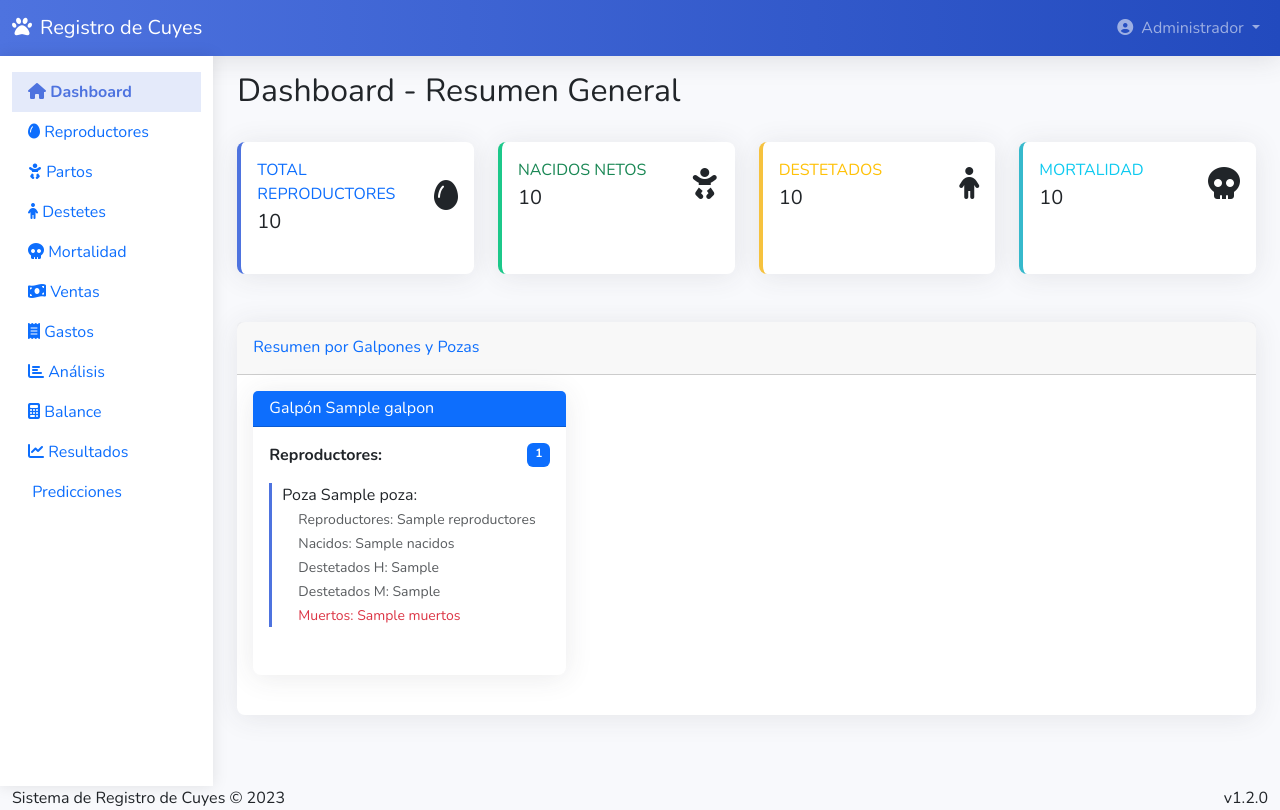
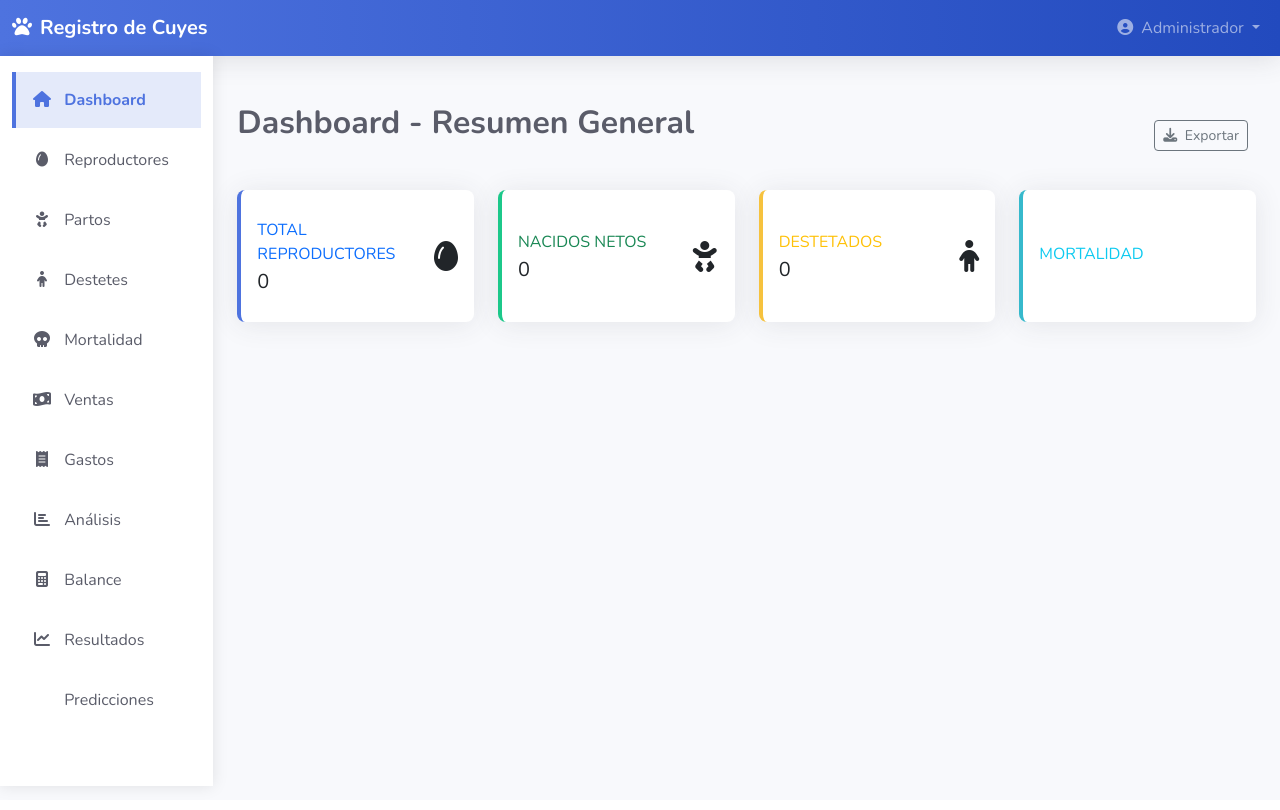
Before and after one commit to Javh9/registro-cuyes, a Flask app: template templates/index.html in a window 1280 px wide. Run offline with Flask 3, Linux system fonts and the light colour scheme; the template is opened without the code that fills it: most values are stand-ins (such as "Sample title", 1, 10 or a date in 2020); some libraries are stand-ins or nearby versions.

Commit message:
arreglando interfaz 11

```diff
--- a/templates/index.html
+++ b/templates/index.html
@@ -18,29 +18,47 @@
             --light: #f8f9fc;
             --dark: #5a5c69;
         }
-        body { background-color: #f8f9fc; font-family: 'Nunito', sans-serif; padding-top: 0; }
-        .navbar-custom { background: linear-gradient(90deg, var(--primary) 0%, #224abe 100%); box-shadow: 0 0.15rem 1.75rem 0 rgba(58, 59, 69, 0.15); }
-        .sidebar { min-height: calc(100vh - 70px); background: white; box-shadow: 0 0 15px rgba(0, 0, 0, 0.1); position: sticky; top: 70px; }
-        .sidebar .nav-link.active { font-weight: bold; color: var(--primary); background-color: rgba(78, 115, 223, 0.15); border-left-color: var(--primary); }
-        .card { border: none; border-radius: 0.5rem; box-shadow: 0 0.15rem 1.75rem 0 rgba(58, 59, 69, 0.1); margin-bottom: 1.5rem; transition: transform 0.2s; }
-        .stat-card { border-left: 4px solid; transition: transform 0.2s; }
-        .stat-card.primary { border-left-color: var(--primary); }
-        .stat-card.success { border-left-color: var(--success); }
-        .stat-card.info { border-left-color: var(--info); }
-        .stat-card.warning { border-left-color: var(--warning); }
-        .galpon-card:hover { transform: translateY(-5px); box-shadow: 0 0.5rem 1rem rgba(0, 0, 0, 0.15); }
-        .poza-item { border-left: 3px solid var(--primary); padding-left: 10px; margin-bottom: 10px; transition: all 0.2s ease; }
-        .poza-item:hover { background-color: rgba(78, 115, 223, 0.05); }
+        body {
+            background-color: #f8f9fc;
+            font-family: 'Nunito', -apple-system, BlinkMacSystemFont, 'Segoe UI', Roboto, sans-serif;
+            padding-top: 0;
+        }
+        .navbar-custom { background: linear-gradient(90deg, var(--primary) 0%, #224abe 100%); box-shadow: 0 0.15rem 1.75rem 0 rgba(58, 59, 69, 0.15);}
+        .sidebar { min-height: calc(100vh - 70px); background: white; box-shadow: 0 0 15px rgba(0, 0, 0, 0.1); position: sticky; top: 70px;}
+        .sidebar .nav-item { margin-bottom: 0.25rem;}
+        .sidebar .nav-link { color: var(--dark); padding: 1rem; border-left: 4px solid transparent;}
+        .sidebar .nav-link:hover { color: var(--primary); background-color: rgba(78,115,223,0.1); border-left-color: var(--primary);}
+        .sidebar .nav-link.active { font-weight: bold; color: var(--primary); background-color: rgba(78,115,223,0.15); border-left-color: var(--primary);}
+        .sidebar .nav-link i { margin-right: 0.5rem; width: 20px; text-align: center;}
+        .topbar { height: 70px; box-shadow: 0 0.15rem 1.75rem 0 rgba(58,59,69,0.15); background-color: white; position: sticky; top:0; z-index:1000;}
+        .card { border: none; border-radius: 0.5rem; box-shadow: 0 0.15rem 1.75rem 0 rgba(58,59,69,0.1); margin-bottom:1.5rem; transition: transform 0.2s;}
+        .card:hover { transform: translateY(-5px);}
+        .card-header { background-color: #f8f9fc; border-bottom:1px solid #e3e6f0; font-weight:bold; color:var(--dark); padding:1rem 1.5rem;}
+        .btn-primary { background-color: var(--primary); border-color: var(--primary); border-radius:0.35rem; padding:0.5rem 1rem; font-weight:600;}
+        .btn-primary:hover { background-color:#2e59d9; border-color:#2e59d9; transform: translateY(-2px); box-shadow:0 0.15rem 0.75rem 0 rgba(58,59,69,0.2);}
+        .stat-card { border-left: 4px solid; transition: transform 0.2s;}
+        .stat-card:hover { transform: translateY(-5px);}
+        .stat-card.primary { border-left-color: var(--primary);}
+        .stat-card.success { border-left-color: var(--success);}
+        .stat-card.info { border-left-color: var(--info);}
+        .stat-card.warning { border-left-color: var(--warning);}
+        .page-title { color: var(--dark); margin-bottom: 1.5rem; font-weight:700;}
+        .galpon-card { transition: all 0.3s ease;}
+        .galpon-card:hover { transform: translateY(-5px); box-shadow:0 0.5rem 1rem rgba(0,0,0,0.15);}
+        .poza-item { border-left: 3px solid var(--primary); padding-left: 10px; margin-bottom: 10px; transition: all 0.2s ease;}
+        .poza-item:hover { background-color: rgba(78,115,223,0.05);}
+        .dashboard-stats { margin-bottom:2rem;}
+        .main-content { padding: 2rem 0;}
+        .footer { background-color:white; padding:1.5rem; margin-top:2rem; border-top:1px solid #e3e6f0;}
+        @media (max-width:768px){ .sidebar{min-height:auto; position:static;} .topbar{position:static;} }
     </style>
 </head>
 <body>
     <!-- Navbar -->
     <nav class="navbar navbar-expand-lg navbar-dark navbar-custom">
         <div class="container-fluid">
-            <a class="navbar-brand" href="#"><i class="fas fa-paw me-2"></i>Registro de Cuyes</a>
-            <button class="navbar-toggler" type="button" data-bs-toggle="collapse" data-bs-target="#navbarContent">
-                <span class="navbar-toggler-icon"></span>
-            </button>
+            <a class="navbar-brand" href="#"><i class="fas fa-paw me-2"></i><span class="fw-bold">Registro de Cuyes</span></a>
+            <button class="navbar-toggler" type="button" data-bs-toggle="collapse" data-bs-target="#navbarContent"><span class="navbar-toggler-icon"></span></button>
             <div class="collapse navbar-collapse" id="navbarContent">
                 <ul class="navbar-nav ms-auto mb-2 mb-lg-0">
                     <li class="nav-item dropdown">
@@ -84,158 +102,67 @@
             <main class="col-md-9 col-lg-10 ms-sm-auto px-md-4 main-content">
                 <div class="d-flex justify-content-between flex-wrap flex-md-nowrap align-items-center pt-3 pb-2 mb-3">
                     <h1 class="h2 page-title">Dashboard - Resumen General</h1>
+                    <div class="btn-toolbar mb-2 mb-md-0">
+                        <div class="btn-group me-2">
+                            <a href="/exportar_excel" class="btn btn-sm btn-outline-secondary"><i class="fas fa-download me-1"></i> Exportar</a>
+                        </div>
+                    </div>
                 </div>
 
                 <!-- Stats Cards -->
                 <div class="row mb-4 dashboard-stats">
-                    <!-- Total Reproductores -->
+                    {% set total_reproductores = 0 %}
+                    {% set total_nacidos = 0 %}
+                    {% set total_destetados = 0 %}
+                    {% set total_muertos = 0 %}
+                    {% for galpon in datos_galpones %}
+                        {% for poza in datos_galpones[galpon] %}
+                            {% set total_reproductores = total_reproductores + datos_galpones[galpon][poza]['reproductores'] %}
+                            {% set total_nacidos = total_nacidos + datos_galpones[galpon][poza]['nacidos'] %}
+                            {% set total_destetados = total_destetados + datos_galpones[galpon][poza]['destetados'] %}
+                            {% set total_muertos = total_muertos + datos_galpones[galpon][poza]['muertos'] %}
+                        {% endfor %}
+                    {% endfor %}
+
                     <div class="col-xl-3 col-md-6 mb-4">
                         <div class="card stat-card primary h-100">
-                            <div class="card-body">
-                                <div class="row align-items-center">
-                                    <div class="col mr-2">
-                                        <div class="text-xs font-weight-bold text-primary text-uppercase mb-1">Total Reproductores</div>
-                                        <div class="h5 mb-0 font-weight-bold text-gray-800">
-                                            {% set total_reproductores = [] %}
-                                            {% for galpon in datos_galpones %}
-                                                {% for poza in datos_galpones[galpon] %}
-                                                    {% set _ = total_reproductores.append(datos_galpones[galpon][poza]['reproductores']) %}
-                                                {% endfor %}
-                                            {% endfor %}
-                                            {{ total_reproductores|sum }}
-                                        </div>
-                                    </div>
-                                    <div class="col-auto"><i class="fas fa-egg fa-2x text-gray-300"></i></div>
+                            <div class="card-body d-flex align-items-center justify-content-between">
+                                <div>
+                                    <div class="text-xs font-weight-bold text-primary text-uppercase mb-1">Total Reproductores</div>
+                                    <div class="h5 mb-0 font-weight-bold text-gray-800">{{ total_reproductores }}</div>
                                 </div>
+                                <i class="fas fa-egg fa-2x text-gray-300"></i>
                             </div>
                         </div>
                     </div>
 
-                    <!-- Nacidos Netos -->
                     <div class="col-xl-3 col-md-6 mb-4">
                         <div class="card stat-card success h-100">
-                            <div class="card-body">
-                                <div class="row align-items-center">
-                                    <div class="col mr-2">
-                                        <div class="text-xs font-weight-bold text-success text-uppercase mb-1">Nacidos Netos</div>
-                                        <div class="h5 mb-0 font-weight-bold text-gray-800">
-                                            {% set total_nacidos = [] %}
-                                            {% for galpon in datos_galpones %}
-                                                {% for poza in datos_galpones[galpon] %}
-                                                    {% set _ = total_nacidos.append(datos_galpones[galpon][poza]['nacidos']) %}
-                                                {% endfor %}
-                                            {% endfor %}
-                                            {{ total_nacidos|sum }}
-                                        </div>
-                                    </div>
-                                    <div class="col-auto"><i class="fas fa-baby fa-2x text-gray-300"></i></div>
+                            <div class="card-body d-flex align-items-center justify-content-between">
+                                <div>
+                                    <div class="text-xs font-weight-bold text-success text-uppercase mb-1">Nacidos Netos</div>
+                                    <div class="h5 mb-0 font-weight-bold text-gray-800">{{ total_nacidos }}</div>
                                 </div>
+                                <i class="fas fa-baby fa-2x text-gray-300"></i>
                             </div>
                         </div>
                     </div>
 
-                    <!-- Destetados -->
                     <div class="col-xl-3 col-md-6 mb-4">
                         <div class="card stat-card warning h-100">
-                            <div class="card-body">
-                                <div class="row align-items-center">
-                                    <div class="col mr-2">
-                                        <div class="text-xs font-weight-bold text-warning text-uppercase mb-1">Destetados</div>
-                                        <div class="h5 mb-0 font-weight-bold text-gray-800">
-                                            {% set total_destetados = [] %}
-                                            {% for galpon in datos_galpones %}
-                                                {% for poza in datos_galpones[galpon] %}
-                                                    {% set _ = total_destetados.append(datos_galpones[galpon][poza]['destetados_hembras']) %}
-                                                    {% set _ = total_destetados.append(datos_galpones[galpon][poza]['destetados_machos']) %}
-                                                {% endfor %}
-                                            {% endfor %}
-                                            {{ total_destetados|sum }}
-                                        </div>
-                                    </div>
-                                    <div class="col-auto"><i class="fas fa-child fa-2x text-gray-300"></i></div>
+                            <div class="card-body d-flex align-items-center justify-content-between">
+                                <div>
+                                    <div class="text-xs font-weight-bold text-warning text-uppercase mb-1">Destetados</div>
+                                    <div class="h5 mb-0 font-weight-bold text-gray-800">{{ total_destetados }}</div>
                                 </div>
+                                <i class="fas fa-child fa-2x text-gray-300"></i>
                             </div>
                         </div>
                     </div>
 
-                    <!-- Mortalidad -->
                     <div class="col-xl-3 col-md-6 mb-4">
                         <div class="card stat-card info h-100">
-                            <div class="card-body">
-                                <div class="row align-items-center">
-                                    <div class="col mr-2">
-                                        <div class="text-xs font-weight-bold text-info text-uppercase mb-1">Mortalidad</div>
-                                        <div class="h5 mb-0 font-weight-bold text-gray-800">
-                                            {% set total_muertos = [] %}
-                                            {% for galpon in datos_galpones %}
-                                                {% for poza in datos_galpones[galpon] %}
-                                                    {% set _ = total_muertos.append(datos_galpones[galpon][poza]['muertos']) %}
-                                                {% endfor %}
-                                            {% endfor %}
-                                            {{ total_muertos|sum }}
-                                        </div>
-                                    </div>
-                                    <div class="col-auto"><i class="fas fa-skull fa-2x text-gray-300"></i></div>
-                                </div>
-                            </div>
-                        </div>
-                    </div>
-                </div>
-
-                <!-- Resumen por Galpones y Pozas -->
-                <div class="row">
-                    <div class="col-12">
-                        <div class="card">
-                            <div class="card-header py-3 d-flex justify-content-between align-items-center">
-                                <h6 class="m-0 font-weight-bold text-primary">Resumen por Galpones y Pozas</h6>
-                            </div>
-                            <div class="card-body">
-                                <div class="row">
-                                    {% for galpon in datos_galpones %}
-                                    <div class="col-md-6 col-lg-4 mb-4">
-                                        <div class="card galpon-card h-100">
-                                            <div class="card-header bg-primary text-white">
-                                                <h6 class="m-0">Galpón {{ galpon }}</h6>
-                                            </div>
-                                            <div class="card-body">
-                                                <div class="d-flex justify-content-between mb-3">
-                                                    <span class="fw-bold">Reproductores:</span>
-                                                    <span class="badge bg-primary">{{ total_reproductores_por_galpon[galpon] }}</span>
-                                                </div>
-                                                {% for poza in datos_galpones[galpon] %}
-                                                <div class="poza-item mb-2">
-                                                    <div class="d-flex justify-content-between">
-                                                        <span class="fw-medium">Poza {{ poza }}:</span>
-                                                    </div>
-                                                    <div class="ms-3">
-                                                        <small class="text-muted">Reproductores: {{ datos_galpones[galpon][poza]['reproductores'] }}</small><br>
-                                                        <small class="text-muted">Nacidos: {{ datos_galpones[galpon][poza]['nacidos'] }}</small><br>
-                                                        <small class="text-muted">Destetados H: {{ datos_galpones[galpon][poza]['destetados_hembras'] }}</small><br>
-                                                        <small class="text-muted">Destetados M: {{ datos_galpones[galpon][poza]['destetados_machos'] }}</small><br>
-                                                        <small class="text-danger">Muertos: {{ datos_galpones[galpon][poza]['muertos'] }}</small>
-                                                    </div>
-                                                </div>
-                                                {% endfor %}
-                                            </div>
-                                        </div>
-                                    </div>
-                                    {% endfor %}
-                                </div>
-                            </div>
-                        </div>
-                    </div>
-                </div>
-            </main>
-        </div>
-    </div>
-
-    <footer class="footer">
-        <div class="container-fluid d-flex justify-content-between align-items-center">
-            <span>Sistema de Registro de Cuyes &copy; 2023</span>
-            <span>v1.2.0</span>
-        </div>
-    </footer>
-
-    <script src="https://cdn.jsdelivr.net/npm/bootstrap@5.3.0/dist/js/bootstrap.bundle.min.js"></script>
-</body>
-</html>
+                            <div class="card-body d-flex align-items-center justify-content-between">
+                                <div>
+                                    <div class="text-xs font-weight-bold text-info text-uppercase mb-1">Mortalidad</div>
+                                    <div class="h5 mb
```
